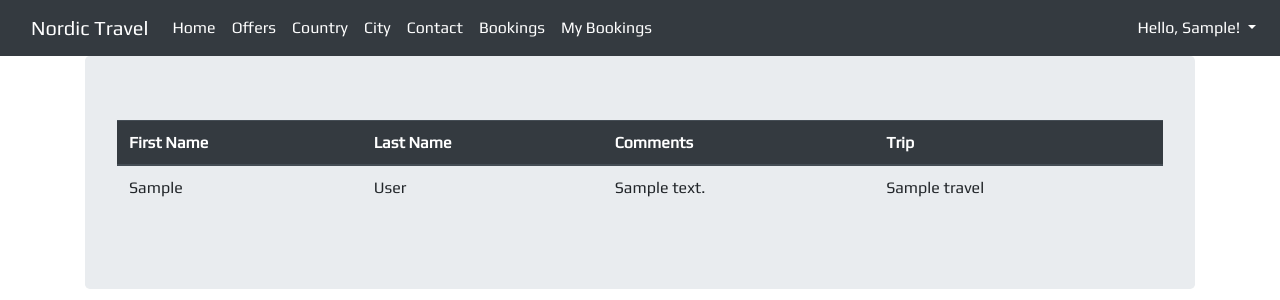
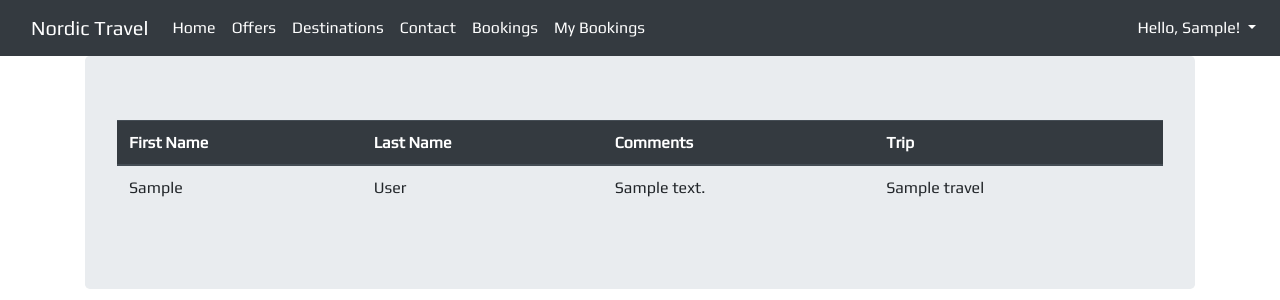
Before and after one commit to DanielGyure/TravelProject, a Django app: page /bookings in a window 1280 px wide. Shown: the top 300 px of the page. Run offline with Django 4.2, Linux system fonts and the light colour scheme; a user stored in the database is signed in; tables that the repository leaves empty hold one stand-in row (values such as "Sample post"); some libraries are stand-ins or nearby versions; some web fonts are replaced.

Commit message:
Update base.html

```diff
--- a/TravelProject/viewer/templates/base.html
+++ b/TravelProject/viewer/templates/base.html
@@ -42,11 +42,8 @@ p {
             <a class="nav-item nav-link active" href="{% url 'travels' %}">
               Offers
             </a>
-            <a class="nav-item nav-link active" href="{% url 'countries' %}">
-              Country
-            </a>
             <a class="nav-item nav-link active" href="{% url 'cities' %}">
-              City
+              Destinations
             </a>
             <a class="nav-item nav-link active" href="{% url 'contact' %}">
               Contact
```
